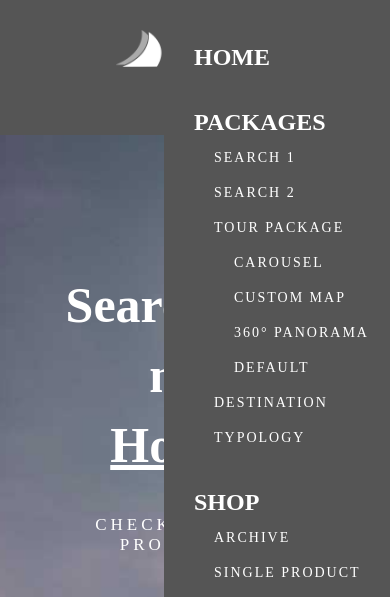
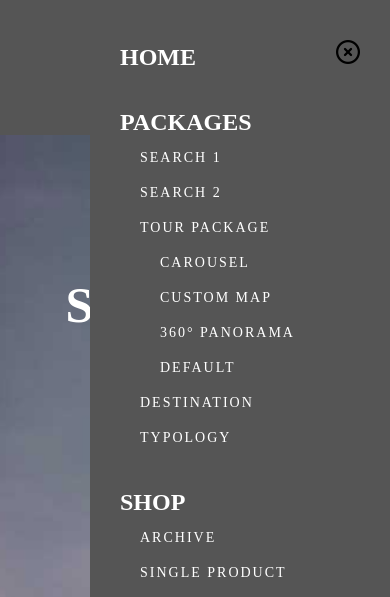
Before and after one commit to levantamdhcn/love_travel_web, a plain HTML site: page index.html in a window 390 px wide. Both pictures are taken after a click on the element 195 px from the left and 98 px from the top of the page. Shown: the top 597 px of the page. Drawn offline with Linux system fonts and the light colour scheme.

Commit message:
update responsive 2

```diff
--- a/assets/css/main.css
+++ b/assets/css/main.css
@@ -62,9 +62,8 @@ main {
     position: fixed;
     width: 300px;
     background-color: rgb(85, 85, 85);
-    right: 0;
     top: 0;
-    left: 100%;
+    right: -100%;
     padding: 40px 30px 40px 30px;
     z-index: 999;
     overflow: scroll;
@@ -80,8 +79,7 @@ main {
 .nav-mobile.active{
     position: fixed;
     max-height: 100vh;
-    left: 42%;
-}
+    right: 0;}
 .nav-mobile__list{
     list-style-type: none;
 }
@@ -319,7 +317,7 @@ main {
     width: 100%;
     height: 100%;
     float: left;
-    background: -webkit-linear-gradient(top, rgba(101,100,96,0) 0%, rgba(101,100,96,0.1) 60%, rgba(101,100,96,0.65) 100%);
+    background: -webkit-linear-gradient(top, rgba(201, 199, 194, 0) 0%, rgba(101,100,96,0.1) 60%, rgba(101,100,96,0.65) 100%);
 }
 
 .sub-nav__sidebar{
@@ -412,6 +410,9 @@ main {
 
 .search-section-heading u {
     position: relative;
+    background: transparent;
+    text-decoration: none;
+    z-index: 0;
 }
 
 .underline::after{
@@ -420,9 +421,9 @@ main {
     background-color: #ba71da !important;
     width: 100%;
     height: 5px;
-    left: 0;
+    left: 0px;
     bottom: 11px;
-    z-index: -9;
+    z-index: -11;
 }
 .search-section-desc{
     color: var(--white-color);
@@ -520,7 +521,7 @@ main {
 
 .destination-section-heading u{
     position: relative;
-    z-index: 99;
+    z-index: 0;
     text-decoration: none;
 }
 
@@ -615,7 +616,7 @@ main {
 .north-usa-title__heading span u {
     position: relative;
     text-decoration: none;
-    z-index: 99;
+    z-index: 0;
 }
 .north-usa-title__heading span u::after {
     content: "";
@@ -693,7 +694,7 @@ main {
     /* opacity: 1; */
     /* visibility: inherit; */
     /* z-index: 1; */
-    transition: ease-in 0.3s;
+    transition: ease-in-out 0.8s;
 }
 
 .slider__status {
@@ -729,7 +730,7 @@ main {
     float: left;
     text-align: center;
     background-color: #14b9d5;
-    z-index: 21;
+    z-index: 0;
     margin-left: 15%;
 }
 .slider__countdown-time {
--- a/index.html
+++ b/index.html
@@ -438,10 +438,10 @@
                                 </ul>
                                 <div class="grid__row">
                                     <div class="sub-nav__travel-section">
+                                        <div class="background-gardient">
+
+                                        </div>
                                         <div class="sub-nav__europe-package">
-                                            <div class="background-gardient">
-
-                                            </div>
                                             <div class="sub-nav__europe-package-img">
                                                 <img src="./assets/imgs/eroup.jpg" alt="">
                                             </div>
--- a/main.js
+++ b/main.js
@@ -12,14 +12,13 @@ const slider = document.querySelector('.img-slider')
 const header = document.querySelector('.header')
 const navMobile = document.querySelector('.nav-mobile')
 const navMobileExit = document.querySelector('.nav-mobile-exit i')
+let scrollWidth = document.body.scrollWidth
 
 const sliderBackground = ['./assets/imgs/beaches.jpg','./assets/imgs/first-click.jpg','./assets/imgs/third-click.jpg']
 
 
-console.log(document.body.scrollWidth)
 // ẩn, hiện sub menu
-console.log(navMobileExit)
-if (document.body.scrollWidth <= 1199) {
+if (scrollWidth <= 1199) {
     activeSubmenu.onclick = function() {
         navMobile.classList.add('active')
     }
@@ -29,6 +28,16 @@ else (
         subNavContain.classList.add('active')
     }
 )
+
+activeSubmenu.onclick = function() {
+    let scrollWidth = document.body.scrollWidth
+    if (scrollWidth <= 1199) {
+        navMobile.classList.add('active')
+    }
+    else (
+        subNavContain.classList.add('active')
+    )
+}
 navMobileExit.onclick = function() {
     navMobile.classList.remove('active')
 }
@@ -48,6 +57,5 @@ Array.from(sliderElement).forEach((element,index) => {
         })
       element.classList.add('active')
       slider.style.backgroundImage = `url('${sliderBackground[index]}')`;
-
     });
   });
```
